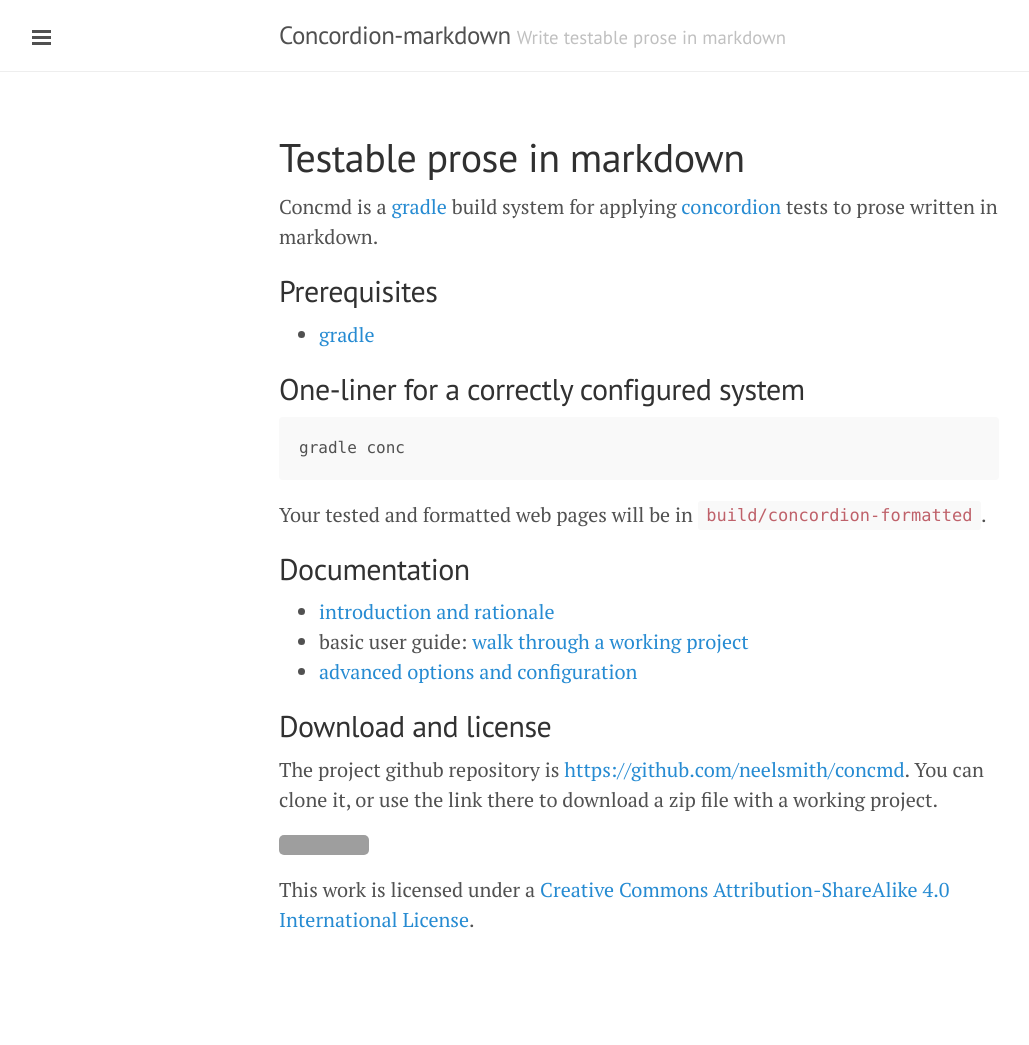
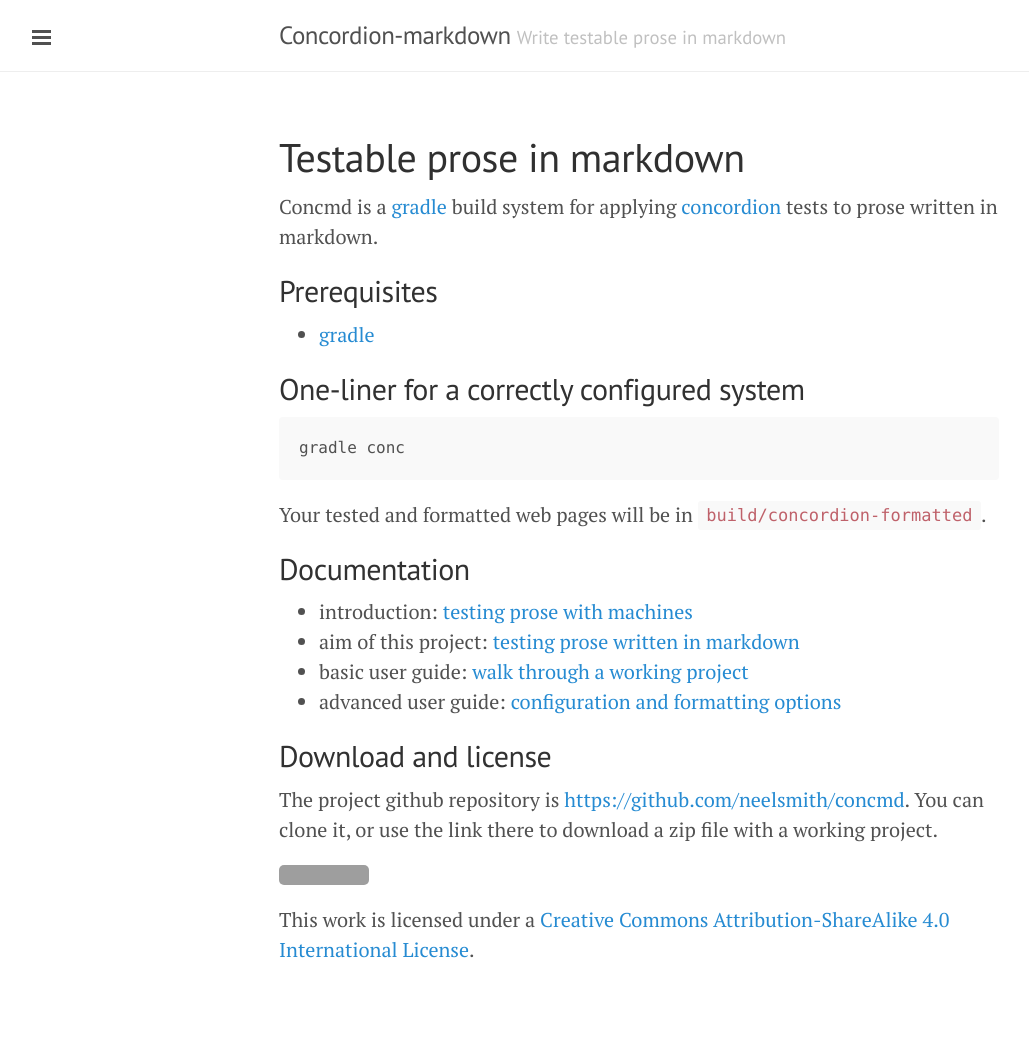
Before and after one commit to neelsmith/concmd, a Jekyll site: the page built from index.md, in a window 1280 px wide. Shown: the whole page, without its empty margins (1-1030 px from the left). Built offline with Jekyll 4.4.1, drawn with Linux system fonts in a browser that asks for light colours; Markdown is read by kramdown in place of the engine named in the settings; before the commit the page ends 1015 px from its top, so only the background shows below that; grey boxes are pictures that could not be loaded.

Commit message:
Rephrase outline

```diff
--- a/index.md
+++ b/index.md
@@ -19,9 +19,10 @@ Your tested and formatted web pages will be in `build/concordion-formatted`.
 
 ## Documentation
 
-- [introduction and rationale](../intro)
-- basic user guide: [walk through a working project](../walkthrough)
-- [advanced options and configuration](../advanced)
+- introduction: [testing prose with machines](intro)
+- aim of this project: [testing prose written in markdown](md)
+- basic user guide: [walk through a working project](walkthrough)
+- advanced user guide: [configuration and formatting options](advanced)
 
 
 ## Download and license ##
```
Also changed, not shown: intro.md (+14 -0 lines), md.md (added, +8 -0 lines), walkthrough.md (+4 -0 lines).
